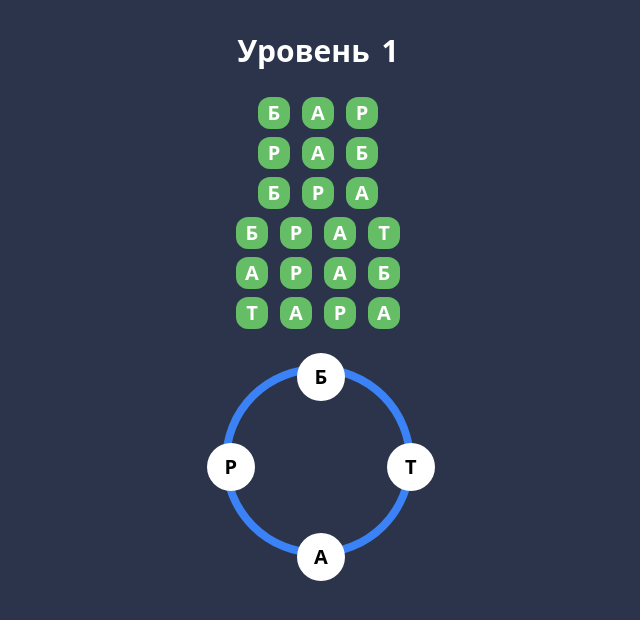
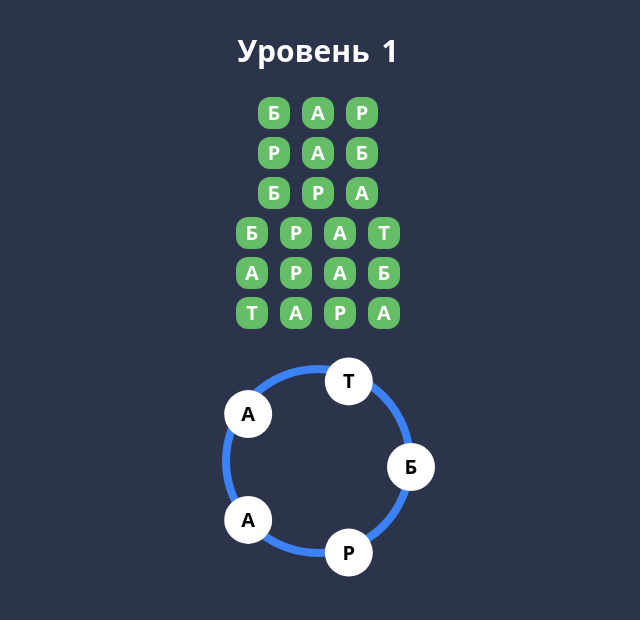
Before and after one commit to Miroslau/word-game, a React (Vite) app: page / in a window 1280 px wide. Shown: the top 620 px of the page, without its empty margins (322-962 px from the left). Built offline with nearby package versions, Linux system fonts and the light colour scheme.

Commit message:
fix: fix drag and drop in controller of word
Signed-off-by: Miroslau <forse2408@gmail.com>

```diff
--- a/src/App.tsx
+++ b/src/App.tsx
@@ -3,6 +3,8 @@ import Header from './components/header/header.tsx';
 import GameBoard from './components/game-board/game-board.tsx';
 import gameLevels from '../src/constants/levels/levels.json';
 import LetterController from './components/letter-controller/letter-controller.tsx';
+import getMinimalLettersSet from './utils/getMinimalLettersSet.ts';
+import { LetterType } from './type/LetterType.ts';
 
 type LevelType = {
   id: number;
@@ -11,19 +13,31 @@ type LevelType = {
 
 function App() {
   const [currentlevel, setCurrentLevel] = useState<number>(1);
-  const [letters, setLetters] = useState<string[]>([]);
+  const [letters, setLetters] = useState<LetterType[]>([]);
   const [selectedLetters, setSelectedLetters] = useState<string[]>([]);
+  const [previewWord, setPreviewWord] = useState<string>('');
 
   const level: LevelType = gameLevels.levels.find(
     (level) => level.id === currentlevel
   ) as LevelType;
 
+  const checkWord = (word: string) => {
+    console.log(word);
+  };
+
   useEffect(() => {
-    const uniqueLetters = Array.from(new Set(level.words.join('')));
-    const letters = uniqueLetters.sort(() => Math.random() - 0.5);
-    console.log(letters);
-    setLetters(letters);
+    const letters = getMinimalLettersSet(level.words);
+    setLetters(
+      letters.map((letter, index) => ({
+        id: index + 1,
+        value: letter
+      }))
+    );
   }, [currentlevel]);
+
+  useEffect(() => {
+    console.log(selectedLetters);
+  }, [setSelectedLetters]);
 
   return (
     <main className="w-screen h-screen bg-color-pickled">
@@ -35,7 +49,14 @@ function App() {
           gameLevel={currentlevel}
         />
         <GameBoard words={level.words} />
-        <LetterController letters={letters} />
+        <LetterController
+          letters={letters}
+          previewWord={previewWord}
+          selectedLetters={selectedLetters}
+          setSelectedLetters={setSelectedLetters}
+          setPreviewWord={setPreviewWord}
+          onWordSelected={checkWord}
+        />
       </div>
     </main>
   );
--- a/src/components/letter-controller/letter-controller.tsx
+++ b/src/components/letter-controller/letter-controller.tsx
@@ -1,28 +1,78 @@
-import { FC } from 'react';
+import { FC, useState } from 'react';
+import { LetterType } from '../../type/LetterType.ts';
 
 interface LetterControllerProps {
-  letters: string[];
+  letters: LetterType[];
+  selectedLetters: string[];
+  previewWord: string;
+  setSelectedLetters: (...args: any) => void;
+  setPreviewWord: (...args: any) => void;
+  onWordSelected: (word: string) => void;
 }
 
-const LetterController: FC<LetterControllerProps> = ({ letters }) => {
+const LetterController: FC<LetterControllerProps> = ({
+  letters,
+  selectedLetters,
+  previewWord,
+  setSelectedLetters,
+  setPreviewWord,
+  onWordSelected
+}) => {
+  const [dragging, setDragging] = useState<boolean>(false);
+  const [selectedLettersIndex, setSelectedIndex] = useState<number[]>([]);
   const angle = 360 / letters.length;
+
+  const handleDragStart = (letter: LetterType) => {
+    setSelectedLetters([letter.value]);
+    setSelectedIndex([letter.id]);
+
+    setPreviewWord(letter.value);
+    setDragging(true);
+  };
+
+  const handleDragOver = (event: React.DragEvent, letter: LetterType) => {
+    event.preventDefault();
+    if (dragging && !selectedLettersIndex.includes(letter.id)) {
+      setSelectedLetters([...selectedLetters, letter.value]);
+      setSelectedIndex([...selectedLettersIndex, letter.id]);
+      setPreviewWord([...selectedLetters, letter.value].join(''));
+    }
+  };
+
+  const handleDragEnd = () => {
+    if (selectedLetters.length > 0) {
+      onWordSelected(previewWord);
+    }
+    setSelectedLetters([]);
+    setSelectedIndex([]);
+    setPreviewWord('');
+    setDragging(false);
+  };
 
   return (
     <div className="relative flex justify-center items-center mx-auto mt-8">
       <div className="relative w-48 h-48 rounded-full border-8 border-blue-500">
-        {letters.map((letter, index) => (
-          <div
+        {letters.map((letter, index) => {
+          let classes = `absolute uppercase w-12 h-12 ${!selectedLettersIndex.includes(letter.id) ? ' bg-white' : 'bg-pink-500'} ${!selectedLettersIndex.includes(letter.id) ? ' text-black' : 'text-white'} hover:bg-pink-500 hover:text-white transition duration-150 ease-out hover:ease-in rounded-full flex items-center justify-center cursor-pointer text-xl font-bold`;
+
+          return (
+            <button
               key={index}
-            className="absolute uppercase w-12 h-12 bg-white text-black hover:bg-pink-500 hover:text-white transition duration-150 ease-out hover:ease-in rounded-full flex items-center justify-center cursor-pointer text-xl font-bold"
+              className={classes}
               style={{
                 transform: `rotate(${index * angle}deg) translate(90px) rotate(-${index * angle}deg)`,
                 top: '40%',
                 left: '38%',
                 transformOrigin: '0 0'
-            }}>
-            {letter}
-          </div>
-        ))}
+              }}
+              draggable
+              onDragStart={handleDragStart.bind(this, letter)}
+              onDragOver={(event) => handleDragOver(event, letter)}
+              onDragEnd={handleDragEnd}>
+              {letter.value}
+            </button>
+          );
+        })}
       </div>
     </div>
   );
--- /dev/null
+++ b/src/type/LetterType.ts
@@ -0,0 +1,4 @@
+export type LetterType = {
+  id: number;
+  value: string;
+};
```
Lines whose indentation alone changed are shown as unchanged.
